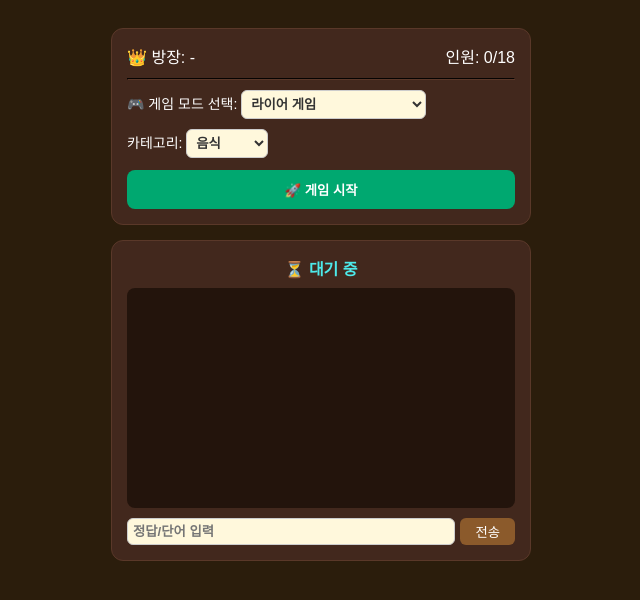
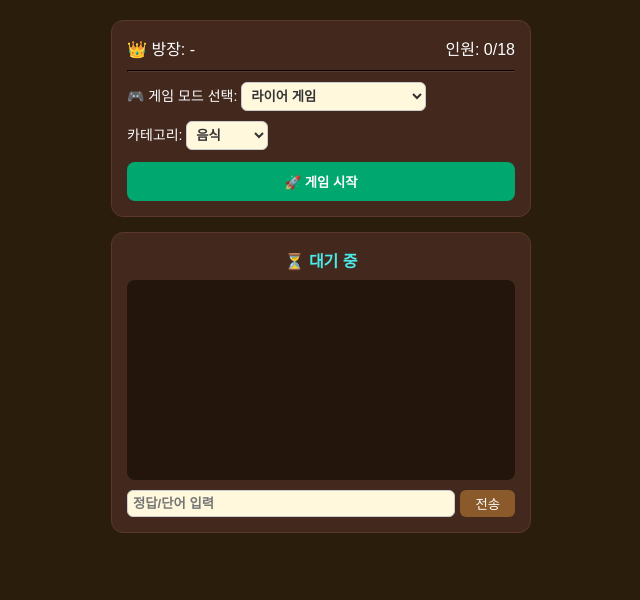
Before and after one commit to dy-games1125/dy-games, a website: page public/index.html in a window 1280 px wide. Shown: the whole page, without its empty margins (319-959 px from the left). Drawn offline with nearby package versions, Linux system fonts and the light colour scheme; no server answers.

Commit message:
index.html

```diff
--- a/public/index.html
+++ b/public/index.html
@@ -4,21 +4,78 @@
   <meta charset="UTF-8">
   <title>미니게임 천국</title>
   <style>
-    body { background-color: #2b1d0c; color: #fff; font-family: sans-serif; display: flex; justify-content: center; }
-    .container { width: 420px; margin-top: 20px; }
-    .card { background: #42281d; border-radius: 12px; padding: 15px; margin-bottom: 15px; border: 1px solid #5a3829; }
-    .opt-row { margin-top: 10px; font-size: 14px; }
+    /* CSS 스타일 직접 작성 */
+    * {
+      box-sizing: border-box;
+      margin: 0;
+      padding: 0;
+    }
+    body {
+      background-color: #2b1d0c !important;
+      color: #ffffff !important;
+      font-family: 'Noto Sans KR', sans-serif;
+      display: flex;
+      justify-content: center;
+      padding-top: 20px;
+    }
+    .container {
+      width: 420px;
+    }
+    .card {
+      background-color: #42281d;
+      border-radius: 12px;
+      padding: 15px;
+      margin-bottom: 15px;
+      border: 1px solid #5a3829;
+    }
+    .opt-row {
+      margin-top: 10px;
+      font-size: 14px;
+    }
     select, input[type="number"], input[type="text"] {
-      background: #fff8dc; border: 1px solid #ccc; border-radius: 6px; padding: 5px; color: #333; font-weight: bold;
+      background: #fff8dc;
+      border: 1px solid #ccc;
+      border-radius: 6px;
+      padding: 5px;
+      color: #333;
+      font-weight: bold;
     }
     .btn-start {
-      width: 100%; background: #00a870; color: white; border: none; padding: 10px;
-      border-radius: 8px; font-weight: bold; cursor: pointer; margin-top: 12px;
+      width: 100%;
+      background: #00a870;
+      color: white;
+      border: none;
+      padding: 10px;
+      border-radius: 8px;
+      font-weight: bold;
+      cursor: pointer;
+      margin-top: 12px;
     }
-    #chat-box { height: 200px; background: #23140c; border-radius: 8px; padding: 10px; overflow-y: auto; color: #ffb86c; font-size: 13px; }
-    .chat-input-sec { display: flex; gap: 5px; margin-top: 10px; }
-    .chat-input-sec input { flex: 1; }
-    .chat-input-sec button { background: #8b5a2b; color: white; border: none; border-radius: 6px; padding: 0 15px; cursor: pointer; }
+    #chat-box {
+      height: 200px;
+      background: #23140c;
+      border-radius: 8px;
+      padding: 10px;
+      overflow-y: auto;
+      color: #ffb86c;
+      font-size: 13px;
+    }
+    .chat-input-sec {
+      display: flex;
+      gap: 5px;
+      margin-top: 10px;
+    }
+    .chat-input-sec input {
+      flex: 1;
+    }
+    .chat-input-sec button {
+      background: #8b5a2b;
+      color: white;
+      border: none;
+      border-radius: 6px;
+      padding: 0 15px;
+      cursor: pointer;
+    }
   </style>
 </head>
 <body>
```
